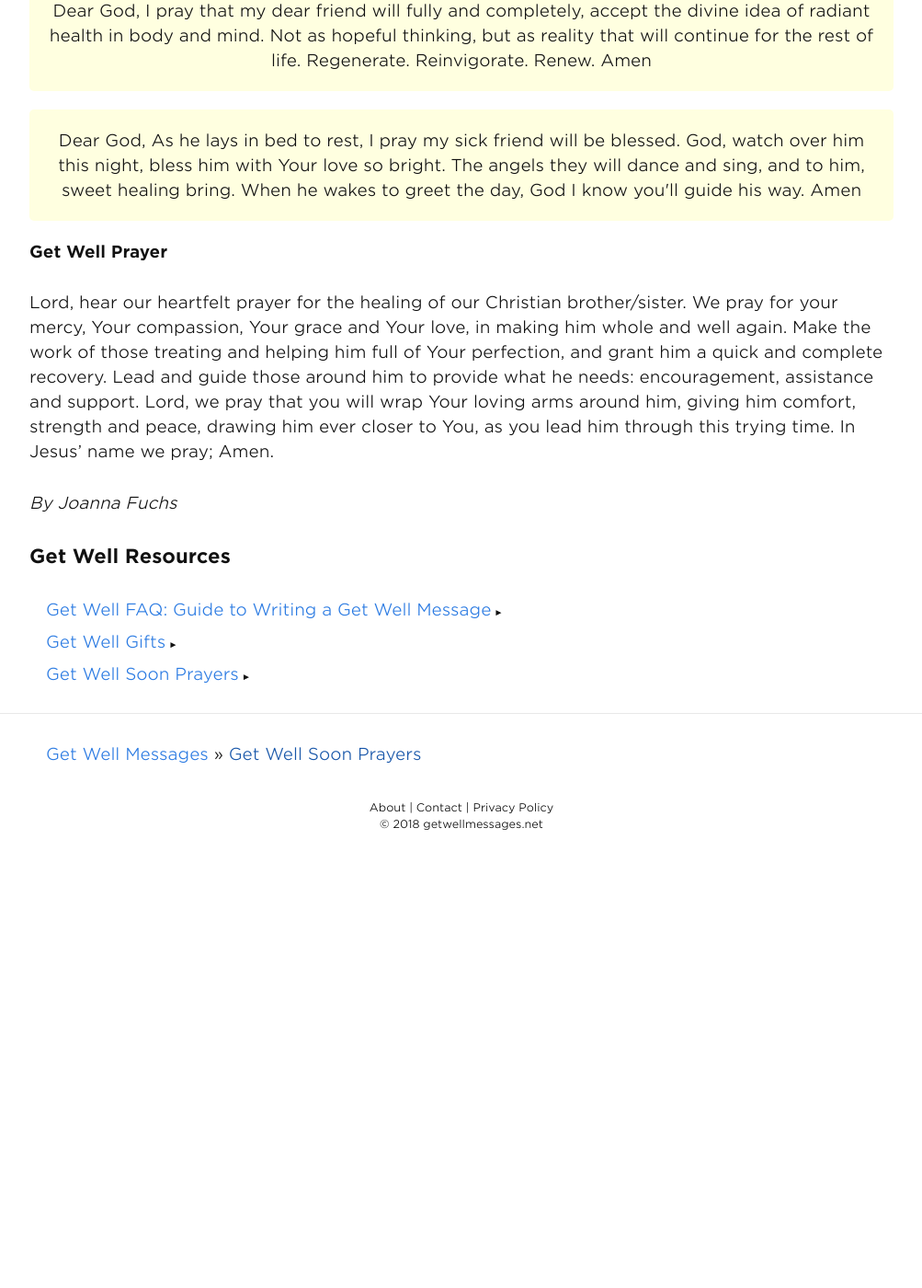
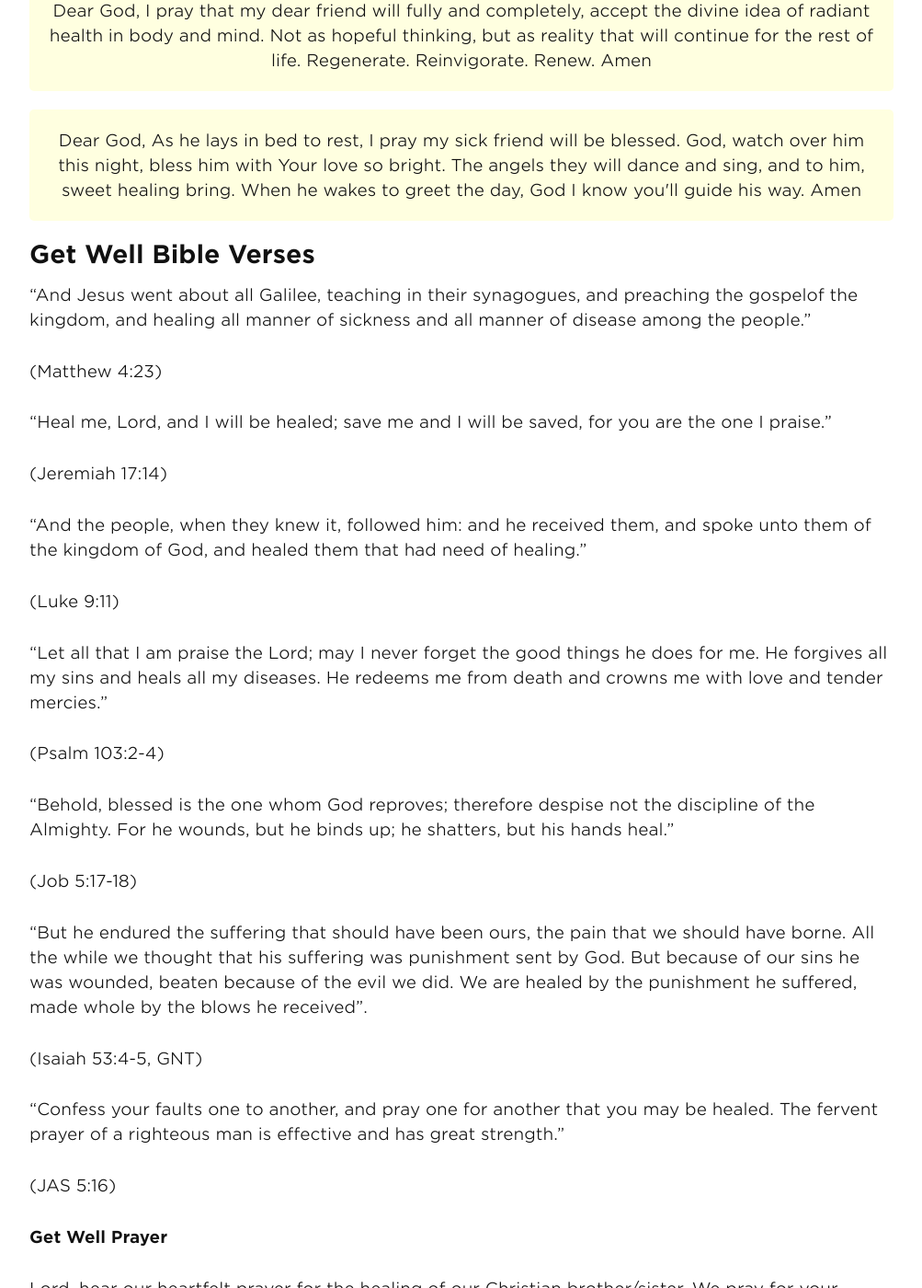
Before and after one commit to andyml123/andyml123.github.io, a Jekyll site: the page built from get-well-prayers.md, in a window 1280 px wide and 1400 px high, scrolled down 1534 px. Shown: the whole window at 92% size, without its empty margins (138-1141 px from the left). Built offline with Jekyll 4.4.1, drawn with Linux system fonts in a browser that asks for light colours; before the commit the page ends 2488 px from its top, so only the background shows below that.

Commit message:
Update get-well-prayers.md

```diff
--- a/get-well-prayers.md
+++ b/get-well-prayers.md
@@ -98,6 +98,42 @@ Amen
 
 
 
+
+
+
+
+<h2>Get Well Bible Verses</h2>
+
+“And Jesus went about all Galilee, teaching in their synagogues, and preaching the gospelof the kingdom, and healing all manner of sickness and all manner of disease among the people.”
+
+(Matthew 4:23)
+
+"Heal me, Lord, and I will be healed; save me and I will be saved, for you are the one I praise."
+
+(Jeremiah 17:14)
+
+“And the people, when they knew it, followed him: and he received them, and spoke unto them of the kingdom of God, and healed them that had need of healing.”
+
+(Luke 9:11)
+
+"Let all that I am praise the Lord; may I never forget the good things he does for me. He forgives all my sins and heals all my diseases. He redeems me from death and crowns me with love and tender mercies."
+
+(Psalm 103:2-4)
+
+“Behold, blessed is the one whom God reproves; therefore despise not the discipline of the Almighty. For he wounds, but he binds up; he shatters, but his hands heal.”
+
+(Job 5:17-18)
+
+"But he endured the suffering that should have been ours, the pain that we should have borne. All the while we thought that his suffering was punishment sent by God. But because of our sins he was wounded, beaten because of the evil we did. We are healed by the punishment he suffered, made whole by the blows he received".
+
+(Isaiah 53:4-5, GNT)
+
+“Confess your faults one to another, and pray one for another that you may be healed. The fervent prayer of a righteous man is effective and has great strength.”
+
+(JAS 5:16)
+
+
+
 <strong>Get Well Prayer</strong>
 
 Lord, hear our heartfelt prayer
```
